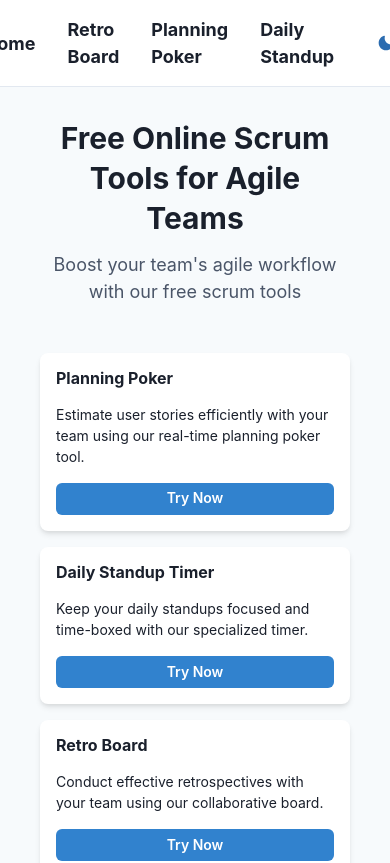
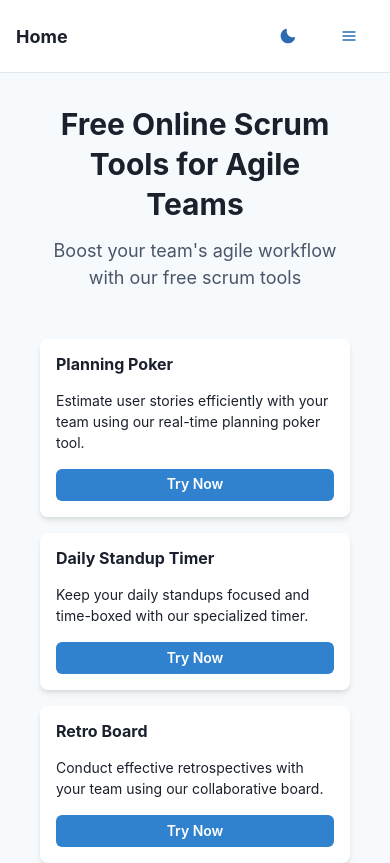
Before and after one commit to RALIST/scrum-tools, a React (Vite) app: page / in a window 390 px wide. Shown: the top 863 px of the page. Built offline with nearby package versions, Linux system fonts and the light colour scheme.

Commit message:
responsive navbar

```diff
--- a/src/components/Navbar.tsx
+++ b/src/components/Navbar.tsx
@@ -6,27 +6,23 @@ import {
     Link,
     useColorMode,
     IconButton,
-    Tooltip
+    Tooltip,
+    Menu,
+    MenuButton,
+    MenuList,
+    MenuItem,
+    useBreakpointValue,
+    Button
 } from '@chakra-ui/react'
 import { Link as RouterLink } from 'react-router-dom'
-import { MoonIcon, SunIcon } from '@chakra-ui/icons'
+import { MoonIcon, SunIcon, HamburgerIcon } from '@chakra-ui/icons'
 
 const Navbar: FC = () => {
     const { colorMode, toggleColorMode } = useColorMode()
+    const isMobile = useBreakpointValue({ base: true, md: false })
 
-    return (
-        <Box
-            as="nav"
-            py={4}
-            borderBottom="1px"
-            borderColor={colorMode === 'light' ? 'gray.200' : 'gray.700'}
-            bg={colorMode === 'light' ? 'white' : 'gray.800'}
-            position="sticky"
-            top={0}
-            zIndex="sticky"
-        >
-            <Container maxW="container.xl">
-                <HStack spacing={8} justify="center">
+    const NavLinks = () => (
+        <>
             <Link
                 as={RouterLink}
                 to="/"
@@ -63,6 +59,10 @@ const Navbar: FC = () => {
             >
                 Daily Standup
             </Link>
+        </>
+    )
+
+    const ThemeToggle = () => (
         <Tooltip label={`Switch to ${colorMode === 'light' ? 'dark' : 'light'} mode`}>
             <IconButton
                 aria-label={`Switch to ${colorMode === 'light' ? 'dark' : 'light'} mode`}
@@ -72,7 +72,59 @@ const Navbar: FC = () => {
                 colorScheme="blue"
             />
         </Tooltip>
+    )
+
+    return (
+        <Box
+            as="nav"
+            py={4}
+            borderBottom="1px"
+            borderColor={colorMode === 'light' ? 'gray.200' : 'gray.700'}
+            bg={colorMode === 'light' ? 'white' : 'gray.800'}
+            position="sticky"
+            top={0}
+            zIndex="sticky"
+        >
+            <Container maxW="container.xl">
+                {isMobile ? (
+                    <HStack justify="space-between">
+                        <Link
+                            as={RouterLink}
+                            to="/"
+                            fontSize="lg"
+                            fontWeight="bold"
+                            _hover={{ textDecoration: 'none', color: 'blue.500' }}
+                        >
+                            Home
+                        </Link>
+                        <HStack>
+                            <ThemeToggle />
+                            <Menu>
+                                <MenuButton
+                                    as={Button}
+                                    variant="ghost"
+                                    rightIcon={<HamburgerIcon />}
+                                />
+                                <MenuList>
+                                    <MenuItem as={RouterLink} to="/retro">
+                                        Retro Board
+                                    </MenuItem>
+                                    <MenuItem as={RouterLink} to="/planning-poker">
+                                        Planning Poker
+                                    </MenuItem>
+                                    <MenuItem as={RouterLink} to="/daily-standup">
+                                        Daily Standup
+                                    </MenuItem>
+                                </MenuList>
+                            </Menu>
                         </HStack>
+                    </HStack>
+                ) : (
+                    <HStack spacing={8} justify="center">
+                        <NavLinks />
+                        <ThemeToggle />
+                    </HStack>
+                )}
             </Container>
         </Box>
     )
```
Lines whose indentation alone changed are shown as unchanged.
